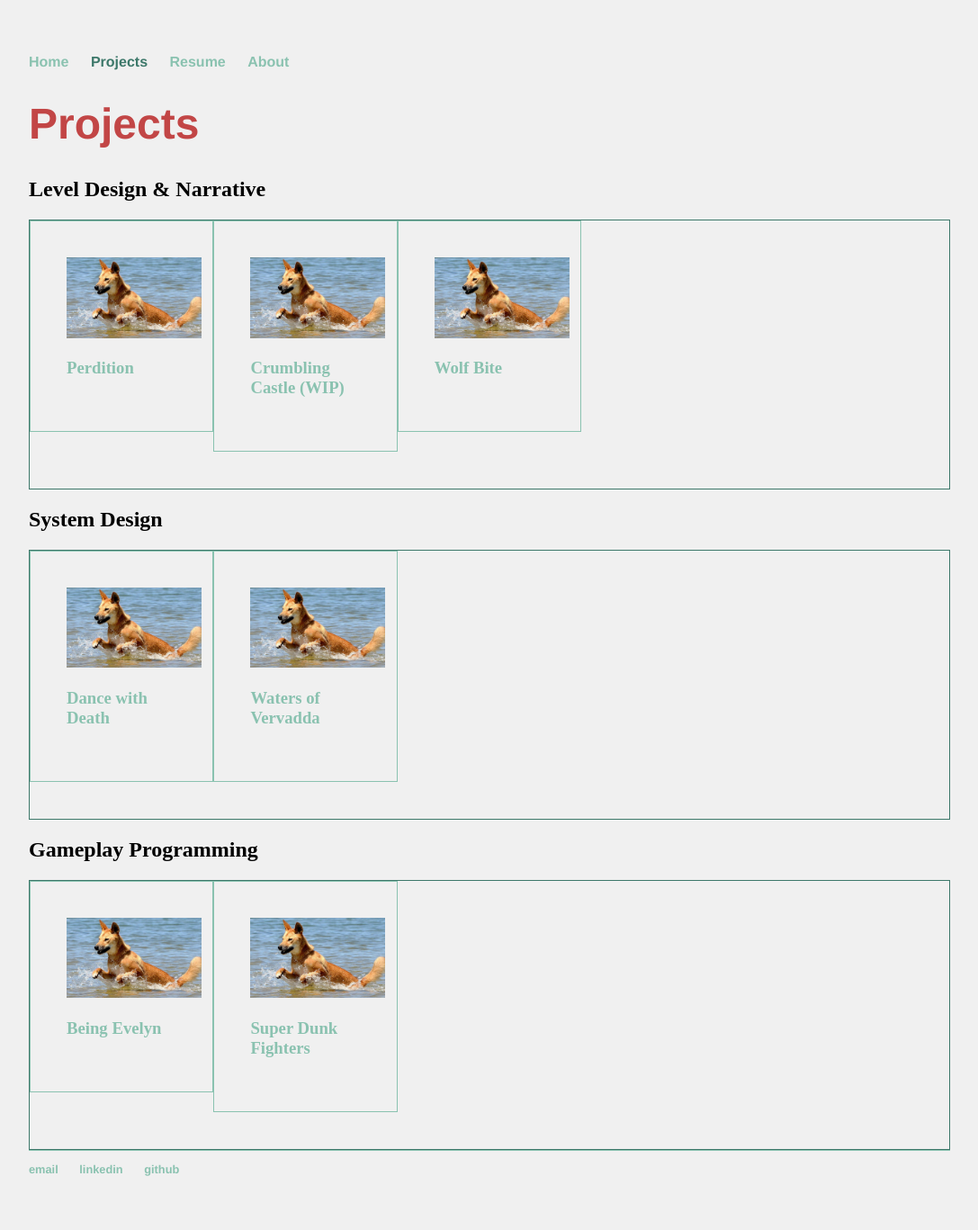
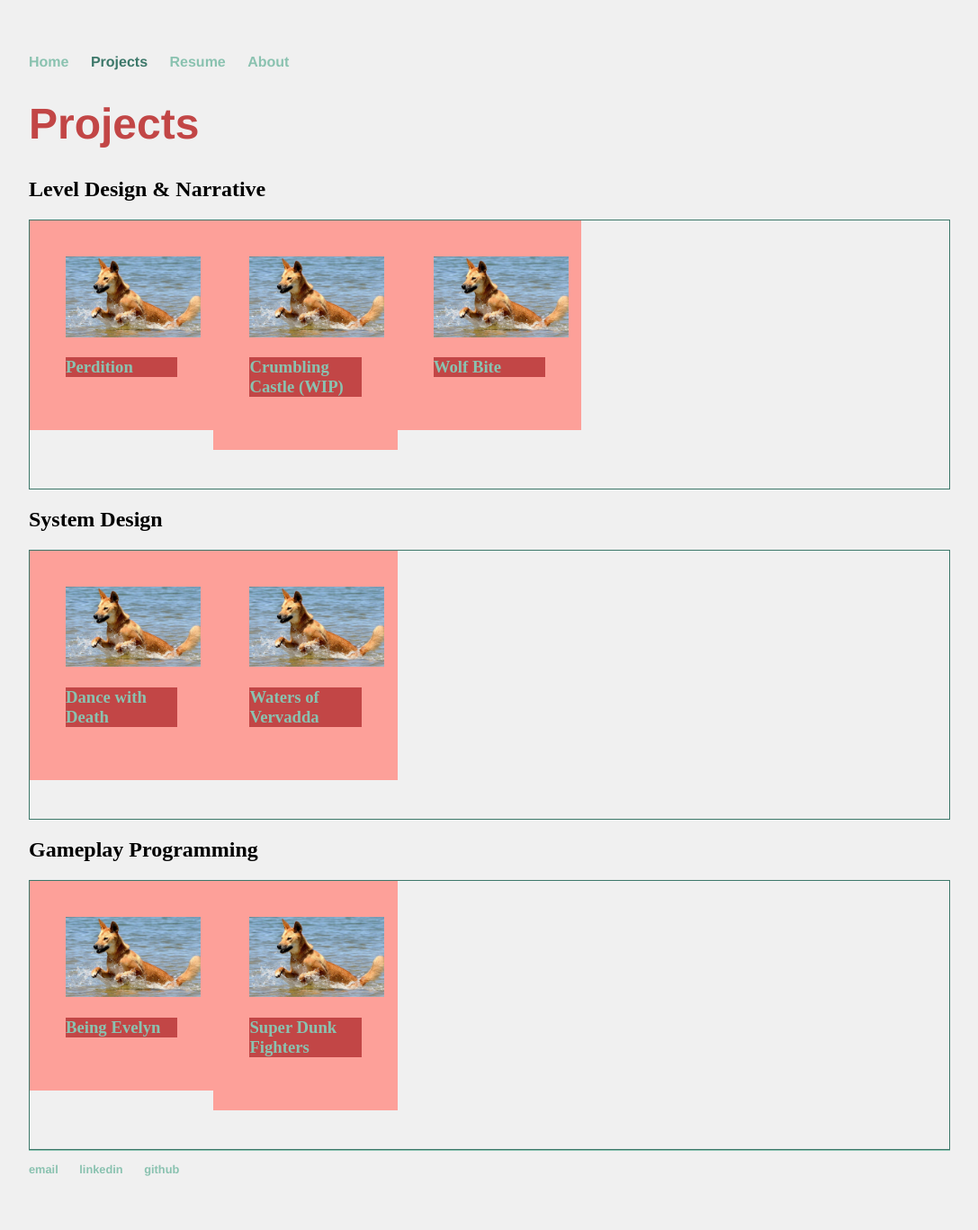
Before and after one commit to digigrant/digigrant.github.io, a Jekyll site: the page built from projects.html, in a window 1280 px wide. Shown: the whole page at 90% size, without its empty margins (96-1183 px from the left). Built offline with Jekyll 4.4.1, drawn with Linux system fonts in a browser that asks for light colours.

Commit message:
Update main.scss

```diff
--- a/_sass/main.scss
+++ b/_sass/main.scss
@@ -88,7 +88,7 @@ ul.specs
         {
             float: left;
             width: 20%;
-            border: 1px solid $color5;
+            background-color: $color3;
             padding: 40px;
 
                     img
@@ -99,6 +99,7 @@ ul.specs
 
                     h3
                     {
+                        background-color: $color2;
                         align: center;
                     }
         }
```
